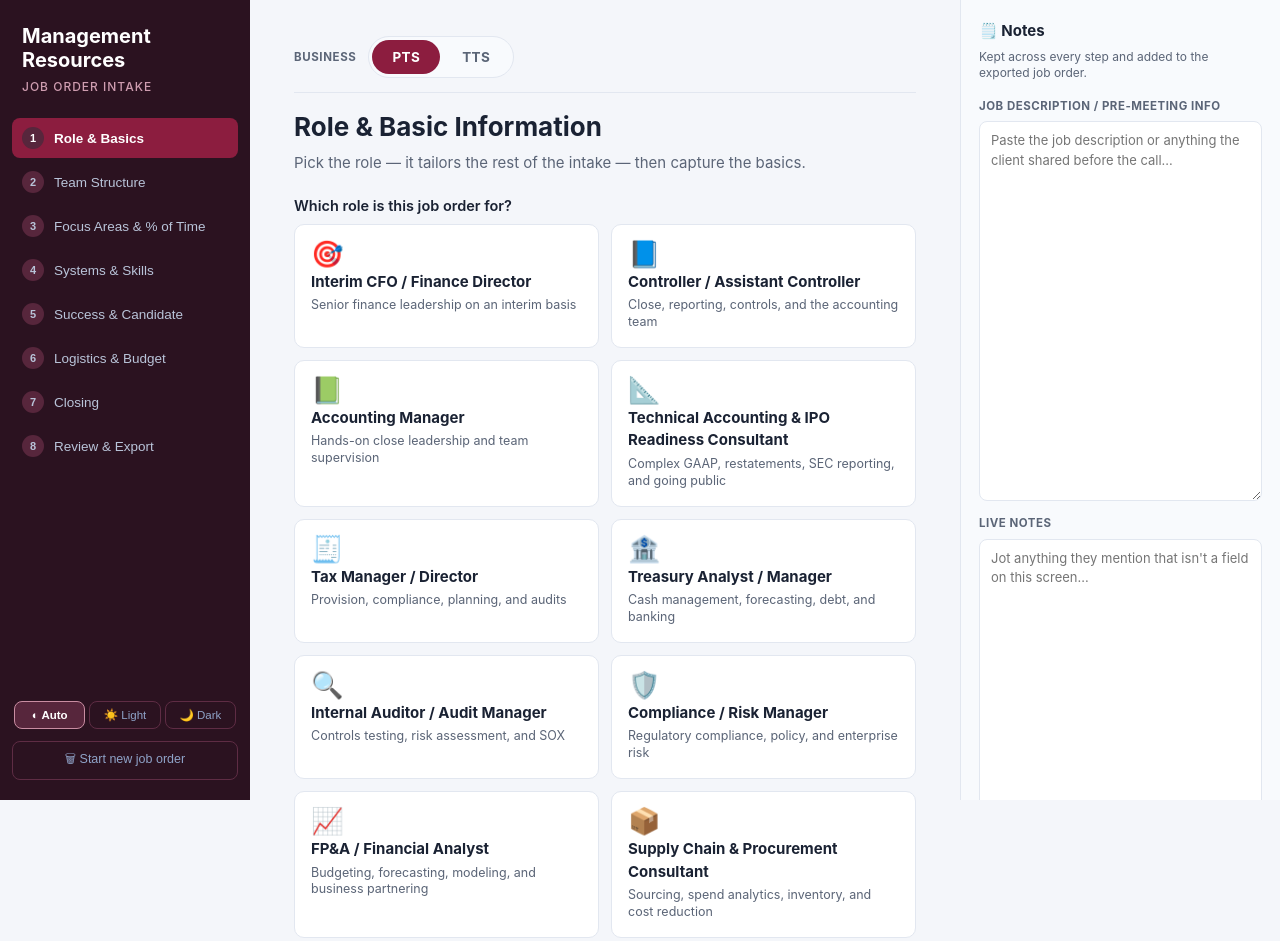
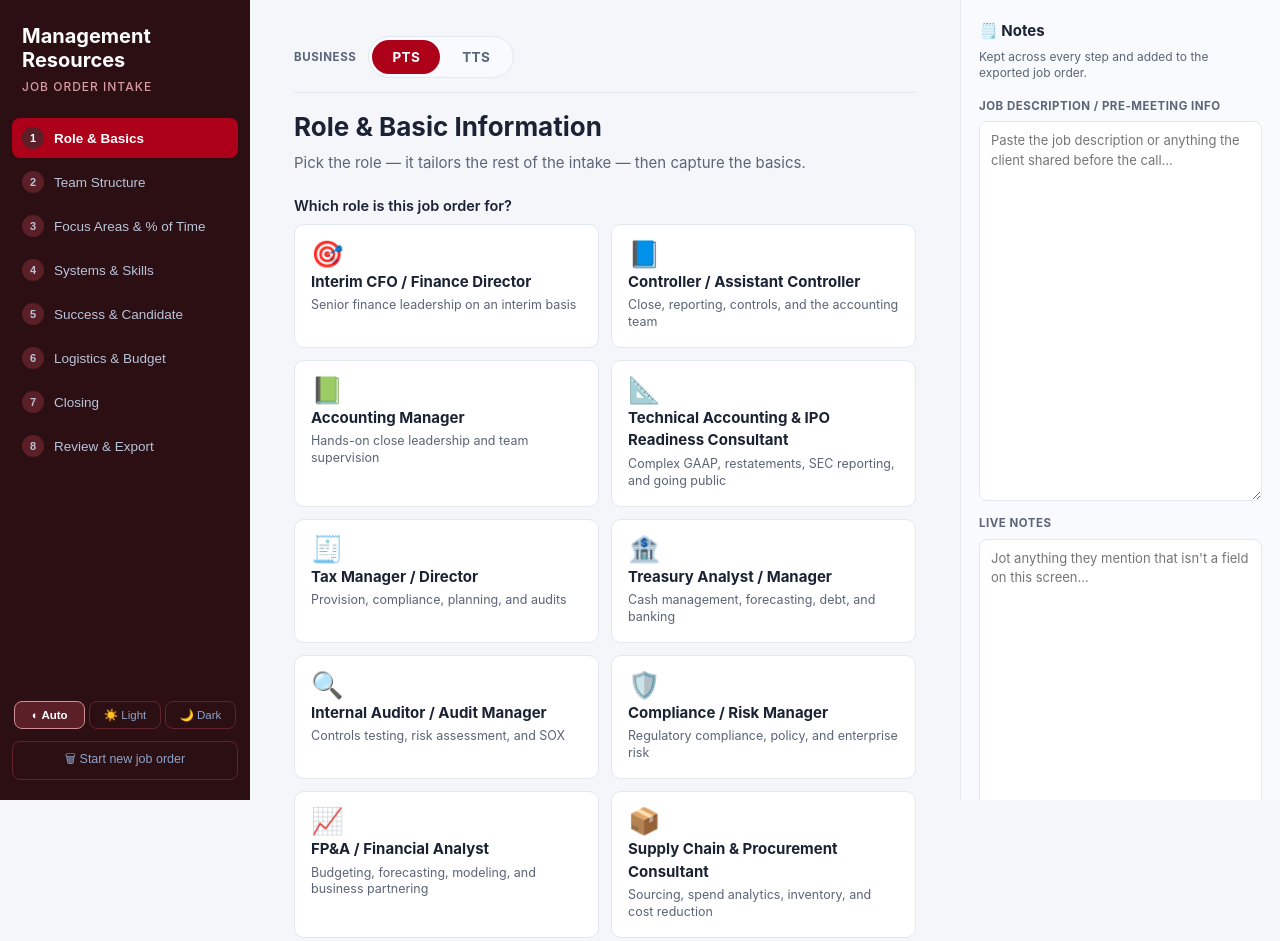
Before and after one commit to davshe06/RHJOForm, a website: page index.html in a window 1280 px wide. Shown: the top 941 px of the page. Drawn offline with Linux system fonts and the light colour scheme.

Commit message:
Switch the Management Resources accent to #AD0019
Rebuild the MR accent family around the specified red: #ad0019 in light
mode with a #8a0014 hover, matching soft/tip tints and focus rings, a
lightened #f2647a for dark mode so it stays legible on dark panels, and a
sidebar tint shifted from wine toward true red. Bump assets to v=3.

Co-Authored-By: Claude Fable 5 <noreply@anthropic.com>
Claude-Session: https://claude.ai/code/session_019LoCHA4YXMZDxshYUUHVfa

```diff
--- a/index.html
+++ b/index.html
@@ -6,14 +6,14 @@
   <title>Robert Half Job Order Intake Builder</title>
   <!-- Bump the ?v= number on every deploy so browsers/CDN fetch fresh assets
        instead of serving a stale cached copy of the JS/CSS. -->
-  <link rel="stylesheet" href="styles.css?v=2">
+  <link rel="stylesheet" href="styles.css?v=3">
 </head>
 <body>
   <div id="app"></div>
-  <script src="roles-management.js?v=2"></script>
-  <script src="roles-tech.js?v=2"></script>
-  <script src="roles-digital.js?v=2"></script>
-  <script src="docx.js?v=2"></script>
-  <script src="app.js?v=2"></script>
+  <script src="roles-management.js?v=3"></script>
+  <script src="roles-tech.js?v=3"></script>
+  <script src="roles-digital.js?v=3"></script>
+  <script src="docx.js?v=3"></script>
+  <script src="app.js?v=3"></script>
 </body>
 </html>
--- a/styles.css
+++ b/styles.css
@@ -98,60 +98,60 @@
    variants mirror the base palette's structure. */
 
 :root[data-form="management"] {
-  --accent: #8c1d3f;
-  --accent-strong: #6f1732;
+  --accent: #ad0019;
+  --accent-strong: #8a0014;
   --accent-contrast: #ffffff;
-  --accent-soft: #fbe9ee;
-  --accent-ring: rgba(140, 29, 63, .15);
-  --accent-ring-soft: rgba(140, 29, 63, .12);
-  --tip-bg: #fdf0f3;
-  --tip-line: #edc0cd;
+  --accent-soft: #fbe9eb;
+  --accent-ring: rgba(173, 0, 25, .15);
+  --accent-ring-soft: rgba(173, 0, 25, .12);
+  --tip-bg: #fdf0f1;
+  --tip-line: #f0bcc3;
 }
 
 @media (prefers-color-scheme: dark) {
   :root[data-form="management"] {
-    --accent: #e08099;
-    --accent-strong: #eca0b4;
-    --accent-contrast: #1a0d12;
-    --accent-soft: #3d1b28;
-    --accent-ring: rgba(224, 128, 153, .25);
-    --accent-ring-soft: rgba(224, 128, 153, .18);
-    --tip-bg: #2e141d;
-    --tip-line: #6b2f43;
+    --accent: #f2647a;
+    --accent-strong: #f78a9c;
+    --accent-contrast: #1a0509;
+    --accent-soft: #3d141b;
+    --accent-ring: rgba(242, 100, 122, .25);
+    --accent-ring-soft: rgba(242, 100, 122, .18);
+    --tip-bg: #2e0e14;
+    --tip-line: #6b2530;
   }
 }
 
 :root[data-theme="dark"][data-form="management"] {
-  --accent: #e08099;
-  --accent-strong: #eca0b4;
-  --accent-contrast: #1a0d12;
-  --accent-soft: #3d1b28;
-  --accent-ring: rgba(224, 128, 153, .25);
-  --accent-ring-soft: rgba(224, 128, 153, .18);
-  --tip-bg: #2e141d;
-  --tip-line: #6b2f43;
+  --accent: #f2647a;
+  --accent-strong: #f78a9c;
+  --accent-contrast: #1a0509;
+  --accent-soft: #3d141b;
+  --accent-ring: rgba(242, 100, 122, .25);
+  --accent-ring-soft: rgba(242, 100, 122, .18);
+  --tip-bg: #2e0e14;
+  --tip-line: #6b2530;
 }
 
 :root[data-theme="light"][data-form="management"] {
-  --accent: #8c1d3f;
-  --accent-strong: #6f1732;
+  --accent: #ad0019;
+  --accent-strong: #8a0014;
   --accent-contrast: #ffffff;
-  --accent-soft: #fbe9ee;
-  --accent-ring: rgba(140, 29, 63, .15);
-  --accent-ring-soft: rgba(140, 29, 63, .12);
-  --tip-bg: #fdf0f3;
-  --tip-line: #edc0cd;
+  --accent-soft: #fbe9eb;
+  --accent-ring: rgba(173, 0, 25, .15);
+  --accent-ring-soft: rgba(173, 0, 25, .12);
+  --tip-bg: #fdf0f1;
+  --tip-line: #f0bcc3;
 }
 /* Management Resources also warms the sidebar (base sidebar is fixed navy) */
-:root[data-form="management"] .sidebar { background: #2b1220; }
-:root[data-form="management"] .nav-step:hover { background: #431e30; }
-:root[data-form="management"] .nav-step .nav-num { background: #57263c; }
+:root[data-form="management"] .sidebar { background: #2b0f13; }
+:root[data-form="management"] .nav-step:hover { background: #45181f; }
+:root[data-form="management"] .nav-step .nav-num { background: #5a1f27; }
 :root[data-form="management"] .theme-btn,
-:root[data-form="management"] .nav-reset { border-color: #5e2c44; }
-:root[data-form="management"] .theme-btn.active { background: #57263c; border-color: #c98da2; }
+:root[data-form="management"] .nav-reset { border-color: #61242c; }
+:root[data-form="management"] .theme-btn.active { background: #5a1f27; border-color: #d18e97; }
 :root[data-form="management"] .theme-btn:hover,
-:root[data-form="management"] .nav-reset:hover { border-color: #c98da2; }
-:root[data-form="management"] .brand span { color: #cf9db0; }
+:root[data-form="management"] .nav-reset:hover { border-color: #d18e97; }
+:root[data-form="management"] .brand span { color: #d99aa2; }
 
 
 
```
